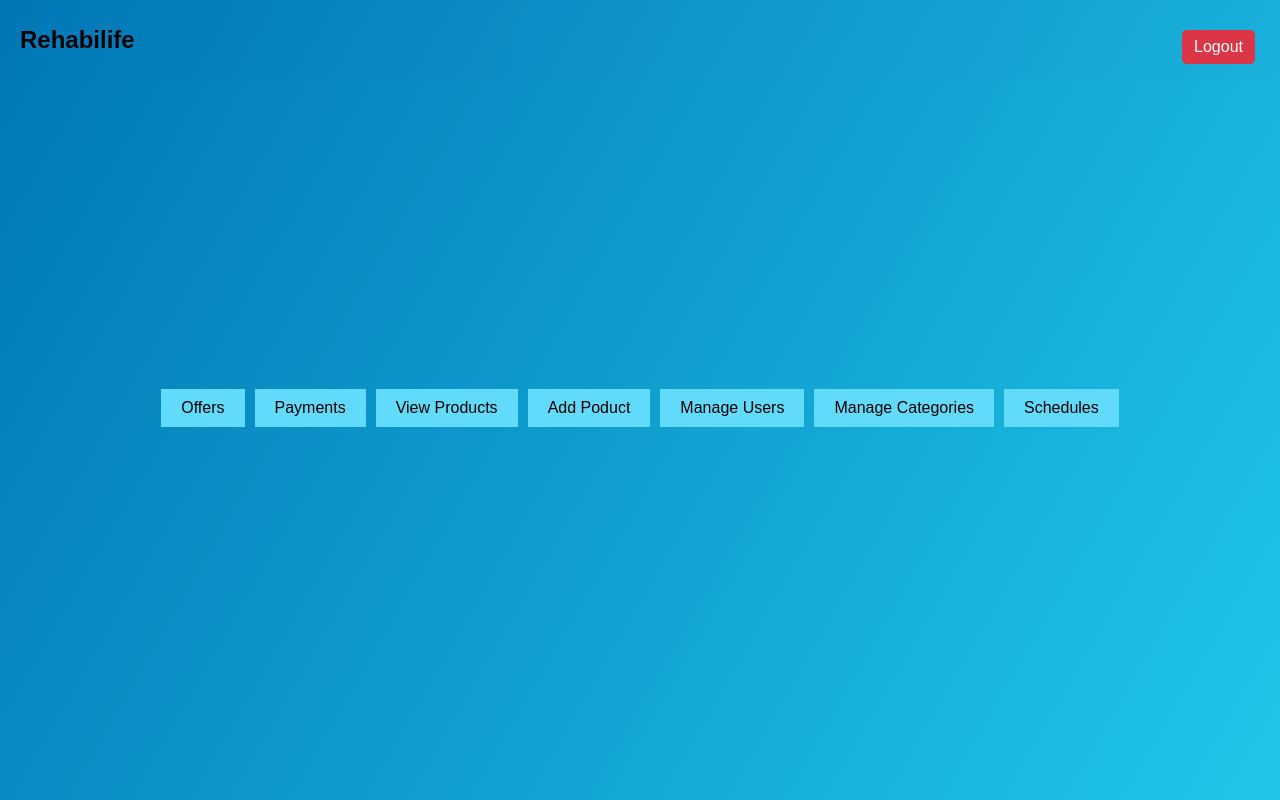
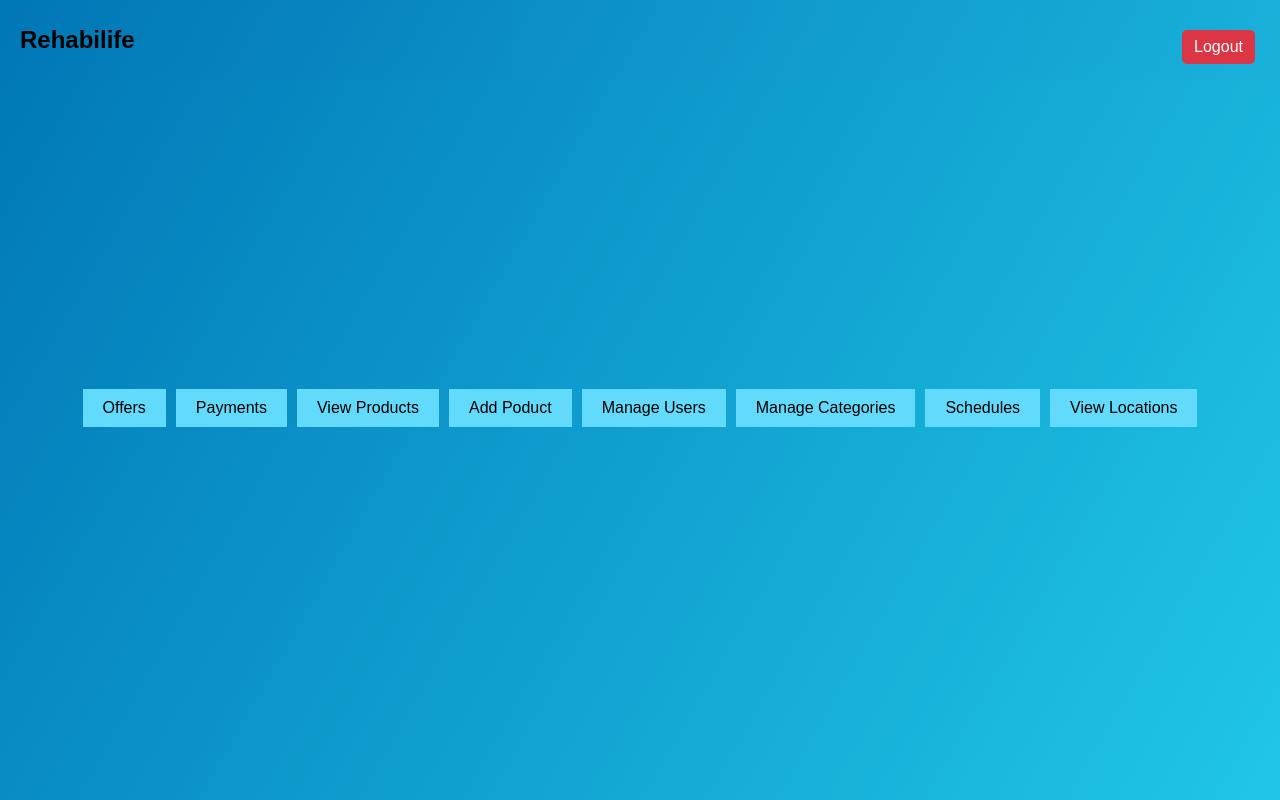
Before and after one commit to Karen020701/Rehabilife_frontend, a React (Create React App) app in the folder Frontend/: page /home in a window 1280 px wide. Built offline with nearby package versions, Linux system fonts and the light colour scheme; sample sign-in values are in the browser's storage.

Commit message:
feat: :art: Add view microservice Locations

```diff
--- a/Frontend/src/App.js
+++ b/Frontend/src/App.js
@@ -7,7 +7,7 @@ import Navbar from './components/Navbar';
 import RegisterUser from './components/registerUser';
 import OffersList from './components/offer-list';
 import PaymentsList from './components/payment';
-import Locations from './components/Locations';
+import LocationsList from "./components/locations-list";
 import AddProduct from './components/products-add';
 import UserList from "./components/user-list";
 import ProductsList from './components/product-list';
@@ -38,7 +38,7 @@ const App = () => {
           <Route path="/offers" element={<PrivateRoute><OffersList /></PrivateRoute>} />
           <Route path="/payments" element={<PrivateRoute><PaymentsList /></PrivateRoute>} />
           <Route path="/add-product" element={<PrivateRoute><AddProduct /></PrivateRoute>} />
-          <Route path="/locations" element={<PrivateRoute><Locations /></PrivateRoute>} />
+          <Route path="/locations" element={<LocationsList />} />
           <Route path="/users" element={<PrivateRoute requiredRole="admin"><UserList /></PrivateRoute>} />
           <Route path="/products" element={<PrivateRoute><ProductsList /></PrivateRoute>} />
           <Route path="/categories" element={<PrivateRoute requiredRole="admin"><CategoryList /></PrivateRoute>} />
--- a/Frontend/src/components/Home.js
+++ b/Frontend/src/components/Home.js
@@ -31,6 +31,9 @@ const Navigation = () => {
           <Link to="/schedules">
             <button>Schedules</button>
           </Link>
+          <Link to="/locations">
+            <button>View Locations</button>
+          </Link>
         </>
       )}
     </div>
--- a/Frontend/src/config.js
+++ b/Frontend/src/config.js
@@ -14,8 +14,11 @@ const config = {
   BASE_URL_CATEGORY_UPDATE: "http://localhost:4003/api/categories",
   BASE_URL_CATEGORY_DELETE: "http://localhost:4004/api/categories",
   BASE_URL_CATEGORY_CREATE: "http://localhost:4001/api/categories",
-  BASE_URL_SCHEDULES: "http://localhost:3016/graphql"
+  BASE_URL_SCHEDULES: "http://localhost:3016/graphql",
+  BASE_URL_LOCATIONS: "https://postgresql-karenchicaiza.alwaysdata.net/apiLocations.php"
 
 };
 
+
+
 export default config;
```
